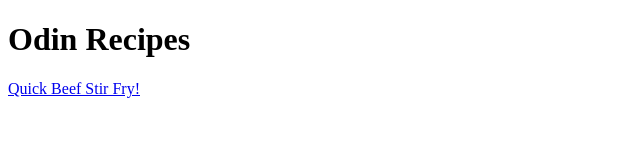
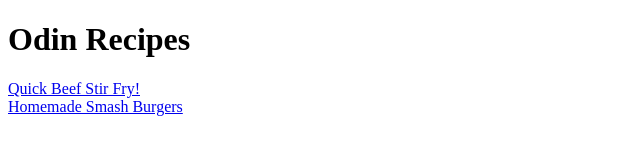
Before and after one commit to aidqen/odin-recipes, a plain HTML site: page index.html in a window 1280 px wide. Shown: the whole page, without its empty margins (0-640 px from the left). Drawn offline with Linux system fonts and the light colour scheme.

Commit message:
Added link to the new recipe to the index.html page.

```diff
--- a/index.html
+++ b/index.html
@@ -3,10 +3,11 @@
 <head>
     <meta charset="UTF-8">
     <meta name="viewport" content="width=device-width, initial-scale=1.0">
-    <title>Document</title>
+    <title>Recipes!</title>
 </head>
 <body>
     <h1>Odin Recipes</h1>
-    <a href="recipes/quick_beef_stirfry.html" target="_self" rel="noreferrer">Quick Beef Stir Fry!</a>
+    <a href="recipes/quick_beef_stirfry.html" target="_self" rel="noreferrer">Quick Beef Stir Fry!</a> <br>
+    <a href="recipes/homemade_smash_burgers.html" target="_self" rel="noreferrer">Homemade Smash Burgers</a>
 </body>
 </html>
```
